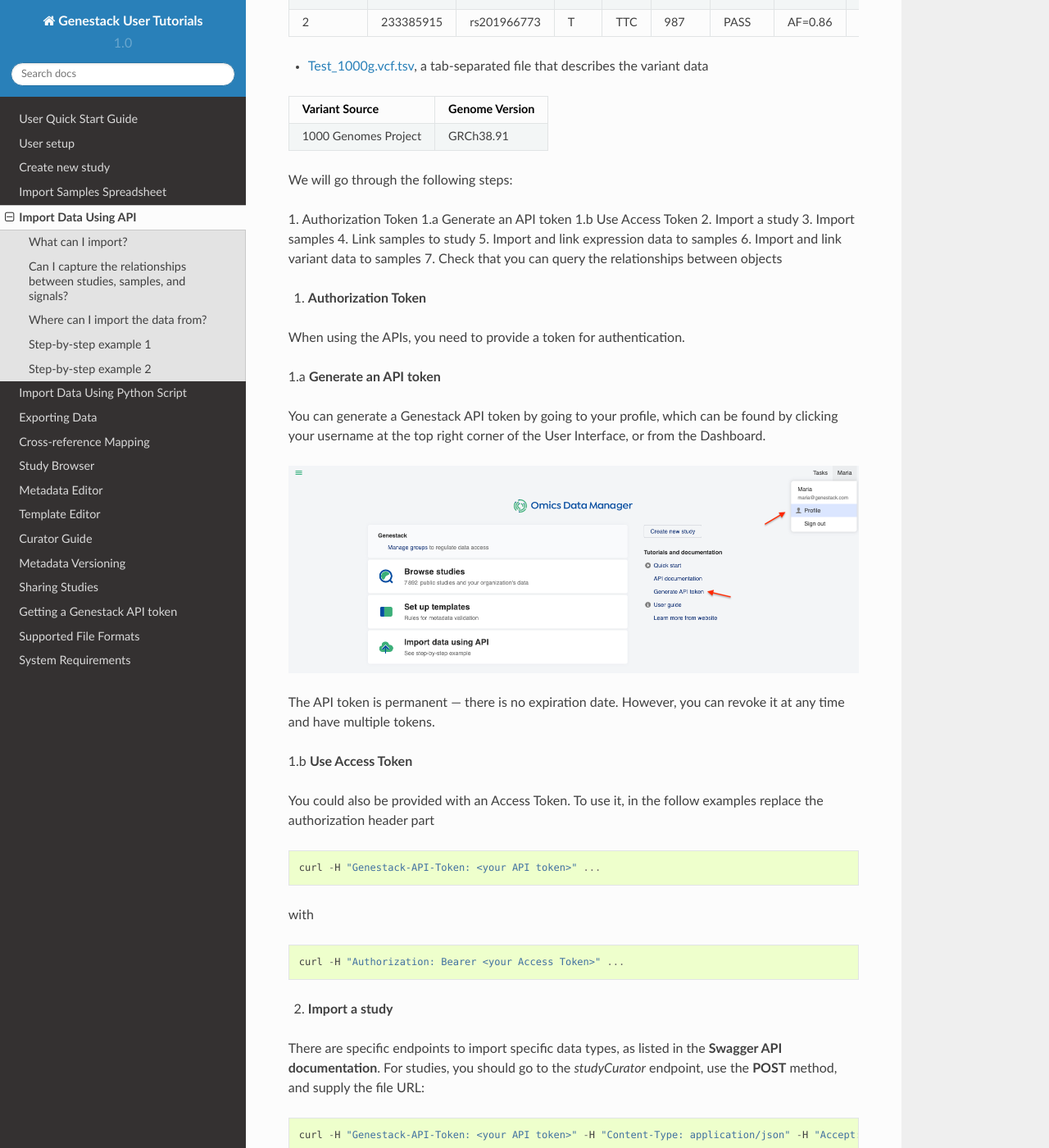
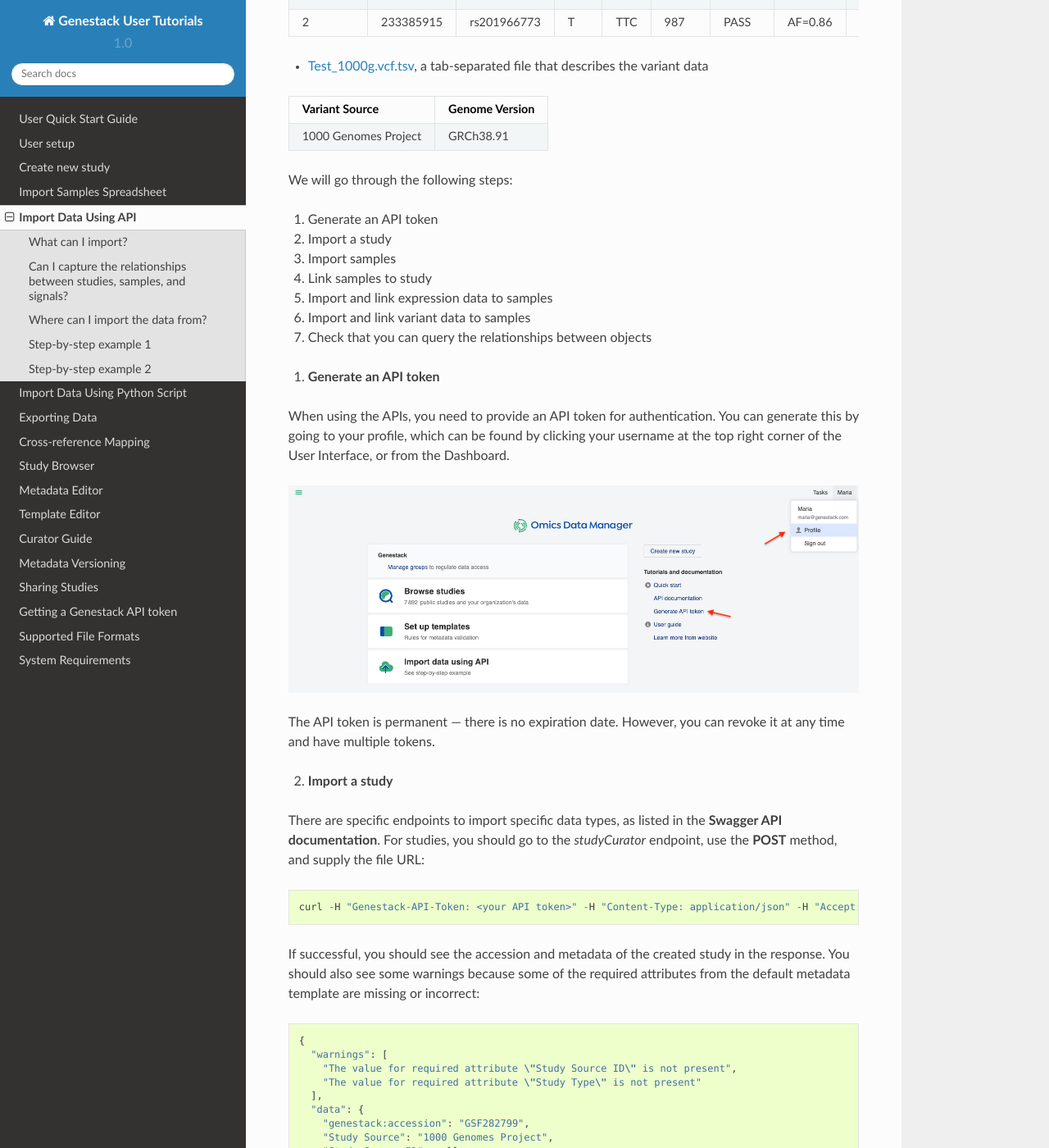
Before and after one commit to genestack/user-guide, a Sphinx documentation site: the page built from source/doc-odm-user-guide/import-data-using-api.rst, in a window 1280 px wide and 1400 px high, scrolled down 2271 px. Shown: the whole window at 82% size. Built offline with Sphinx 7.4.7 and the Read the Docs theme 2.0.0, drawn with Linux system fonts in a browser that asks for light colours.

Commit message:
Revert "ODM-8594: included notes about access tokens in the documentation"
This reverts commit ea76f49e71085b9479750b2bd757bd802323fa83.

```diff
--- a/source/doc-odm-user-guide/access-token-header.py
+++ /dev/null
@@ -1 +0,0 @@
-curl -H "Authorization: Bearer <your Access Token>" ...
--- a/source/doc-odm-user-guide/genestack-api-token-header.py
+++ /dev/null
@@ -1 +0,0 @@
-curl -H "Genestack-API-Token: <your API token>" ...
--- a/source/doc-odm-user-guide/import-data-script-1a.py
+++ /dev/null
@@ -1 +0,0 @@
-python import_ODM_data.py --access-token [access-token] --study [URL to study file] --samples [URL to samples file] --template [template accession]
--- a/source/doc-odm-user-guide/import-data-using-api.rst
+++ b/source/doc-odm-user-guide/import-data-using-api.rst
@@ -124,23 +124,19 @@
 
 We will go through the following steps:
 
-1.  Authorization Token
-1.a Generate an API token
-1.b Use Access Token
-2.  Import a study
-3.  Import samples
-4.  Link samples to study
-5.  Import and link expression data to samples
-6.  Import and link variant data to samples
-7.  Check that you can query the relationships between objects
+#. Generate an API token
+#. Import a study
+#. Import samples
+#. Link samples to study
+#. Import and link expression data to samples
+#. Import and link variant data to samples
+#. Check that you can query the relationships between objects
 
-1. **Authorization Token**
 
-When using the APIs, you need to provide a token for authentication.
+1. **Generate an API token**
 
-1.a **Generate an API token**
-
-You can generate a Genestack API token by going to your profile, which can be found by clicking your username at the top right corner
+When using the APIs, you need to provide an API token for authentication.
+You can generate this by going to your profile, which can be found by clicking your username at the top right corner
 of the User Interface, or from the Dashboard.
 
 .. image:: images/dashboard.png
@@ -148,17 +144,6 @@
 
 The API token is permanent — there is no expiration date. However, you can revoke it at any time and have multiple
 tokens.
-
-1.b **Use Access Token**
-
-You could also be provided with an Access Token. To use it, in the follow examples replace the authorization header part
-
-.. literalinclude:: genestack-api-token-header.py
-
-with
-
-.. literalinclude:: access-token-header.py
-
 
 2. **Import a study**
 
```
Also changed, not shown: source/doc-odm-user-guide/import-data-using-python-script.rst (+2 -8 lines).
